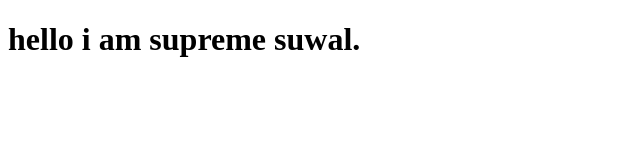
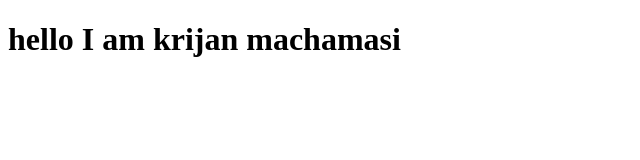
Before and after one commit to krijanmachamasi777/demo, a plain HTML site: page index.html in a window 1280 px wide. Shown: the whole page, without its empty margins (0-640 px from the left). Drawn offline with Linux system fonts and the light colour scheme.

Commit message:
Update index.html

```diff
--- a/index.html
+++ b/index.html
@@ -6,7 +6,7 @@
     <title>wev</title>
 </head>
 <body>
-    <h1>hello i am supreme suwal.</h1>
+    <h1>hello I am krijan machamasi</h1>
 
 </body>
 </html>
```
